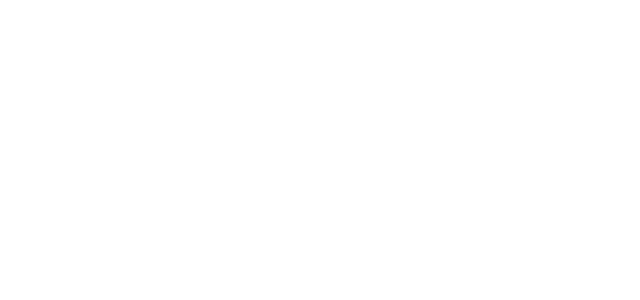
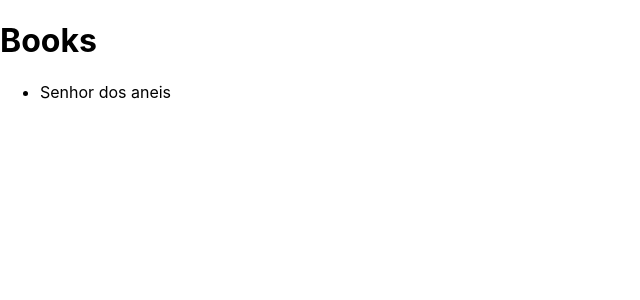
Before and after one commit to kostadriano/insiders, a React (Create React App) app: page / in a window 1280 px wide. Shown: the top 300 px of the page, without its empty margins (0-640 px from the left). Built offline with nearby package versions, Linux system fonts and the light colour scheme; data requests are answered from the project's data file.

Commit message:
create Books page

```diff
--- a/package.json
+++ b/package.json
@@ -6,6 +6,7 @@
     "@testing-library/jest-dom": "^5.11.6",
     "@testing-library/react": "^11.1.2",
     "@testing-library/user-event": "^12.2.2",
+    "axios": "^0.21.0",
     "json-server": "^0.16.3",
     "react": "^17.0.1",
     "react-dom": "^17.0.1",
--- a/src/App.js
+++ b/src/App.js
@@ -1,6 +1,9 @@
+import Books from './pages/Books'
+
 function App() {
   return (
     <div>
+      <Books />
     </div>
   );
 }
--- /dev/null
+++ b/src/pages/Books/index.js
@@ -0,0 +1,44 @@
+import React from 'react'
+import httpService from '../../services/httpService'
+
+class Books extends React.Component {
+  constructor() {
+    super()
+
+    this.state = {
+      books: []
+    }
+  }
+
+  componentDidMount() {
+    httpService.get('/books')
+      .then(({ data }) => {
+        console.log(data)
+
+        this.setState({ books: data })
+      })
+      .catch(error => {
+        console.error(error)
+      })
+  }
+
+  render() {
+    const { books } = this.state
+
+    return (
+      <div>
+        <h1>Books</h1>
+
+        <ul>
+          {
+            books.map(book =>
+              <li key={book.id}>{book.title}</li>
+            )
+          }
+        </ul>
+      </div>
+    )
+  }
+}
+
+export default Books
--- /dev/null
+++ b/src/services/httpService.js
@@ -0,0 +1,7 @@
+import axios from 'axios'
+
+const httpService = axios.create({
+  baseURL: 'http://localhost:3005'
+})
+
+export default httpService
```
Also changed, not shown: 1 other file (tests, documents, lock files or other folders).
